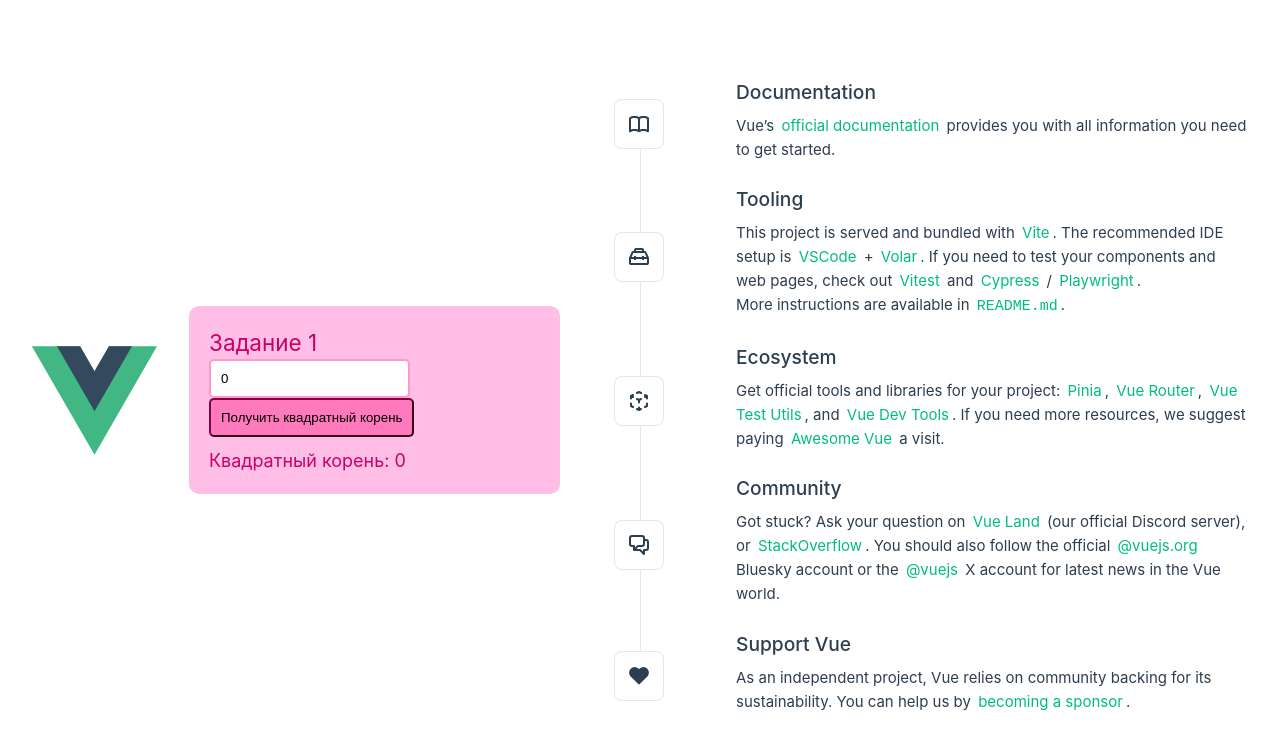
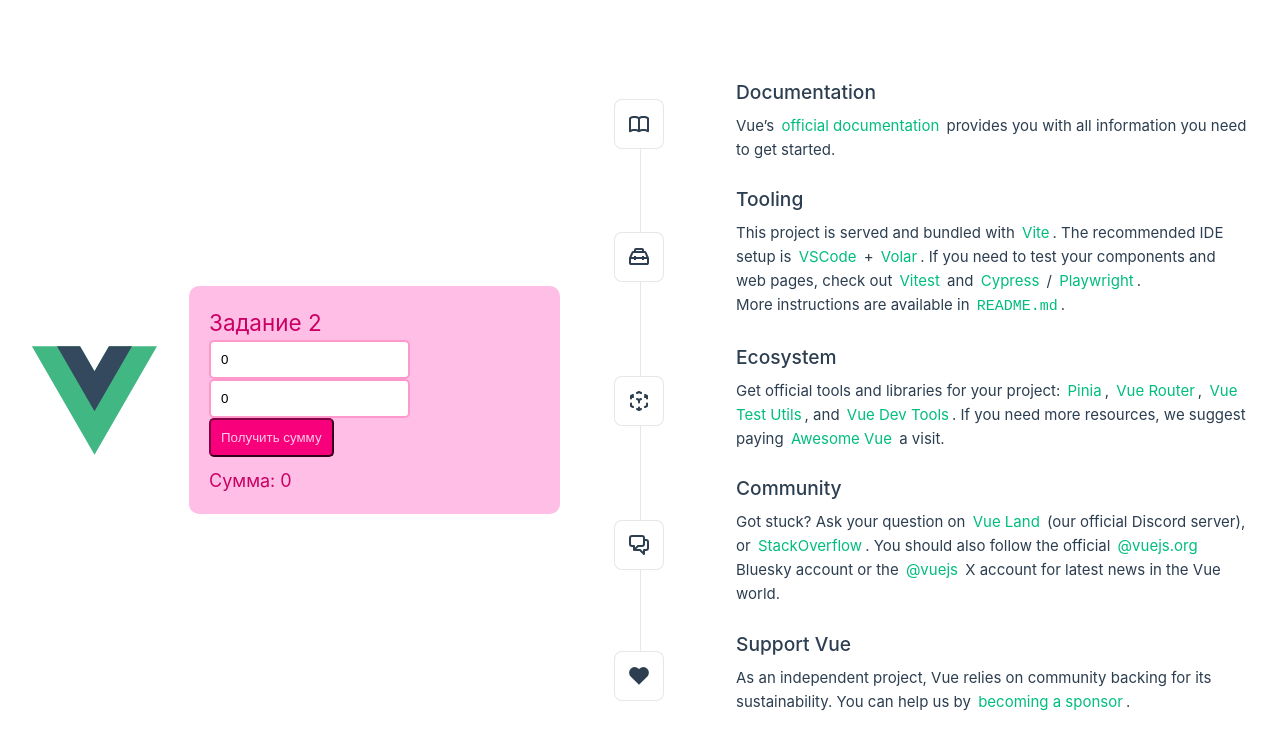
Before and after one commit to KateGrebeneva/kate_vue_tasks, a Vue app: page / in a window 1280 px wide. Shown: the top 750 px of the page. Built offline with nearby package versions, Linux system fonts and the light colour scheme.

Commit message:
task#44_2

```diff
--- a/src/components/Tasks.vue
+++ b/src/components/Tasks.vue
@@ -1,9 +1,10 @@
 <template>
-  <div class="task-1">
-    <h2>Задание 1</h2>
-    <input v-model.number="num" placeholder="Введите число" />
-    <button @click="calc">Получить квадратный корень</button>
-    <p>Квадратный корень: {{ res }}</p>
+  <div class="task-2">
+    <h2>Задание 2</h2>
+    <input v-model.number="num1" placeholder="Введите первое число" />
+    <input v-model.number="num2" placeholder="Введите второе число" />
+    <button @click="calcSum">Получить сумму</button>
+    <p>Сумма: {{ sum }}</p>
   </div>
 </template>
 
@@ -11,20 +12,21 @@
 export default {
   data() {
     return {
-      num: 0,
-      res: 0,
+      num1: 0,
+      num2: 0,
+      sum: 0,
     };
   },
   methods: {
-    calc() {
-      this.res = Math.sqrt(this.num);
+    calcSum() {
+      this.sum = this.num1 + this.num2;
     },
   },
 };
 </script>
 
 <style scoped>
-.task-1 {
+.task-2 {
   background-color:rgb(254, 190, 229);
   padding: 20px;
   border-radius: 10px;
@@ -39,10 +41,11 @@
 }
 button {
   padding: 10px;
-  background-color:rgb(255, 122, 188);
+  background-color:rgb(248, 0, 124);
   border-color:rgb(135, 0, 67);
   border-radius: 5px;
   cursor: pointer;
+  color:rgb(255, 202, 229);
 }
 button:hover {
   background-color: #ff66b2;
```
Also changed, not shown: Results_screenshots/Формы/task#44/task#44_2.jpg (added).
